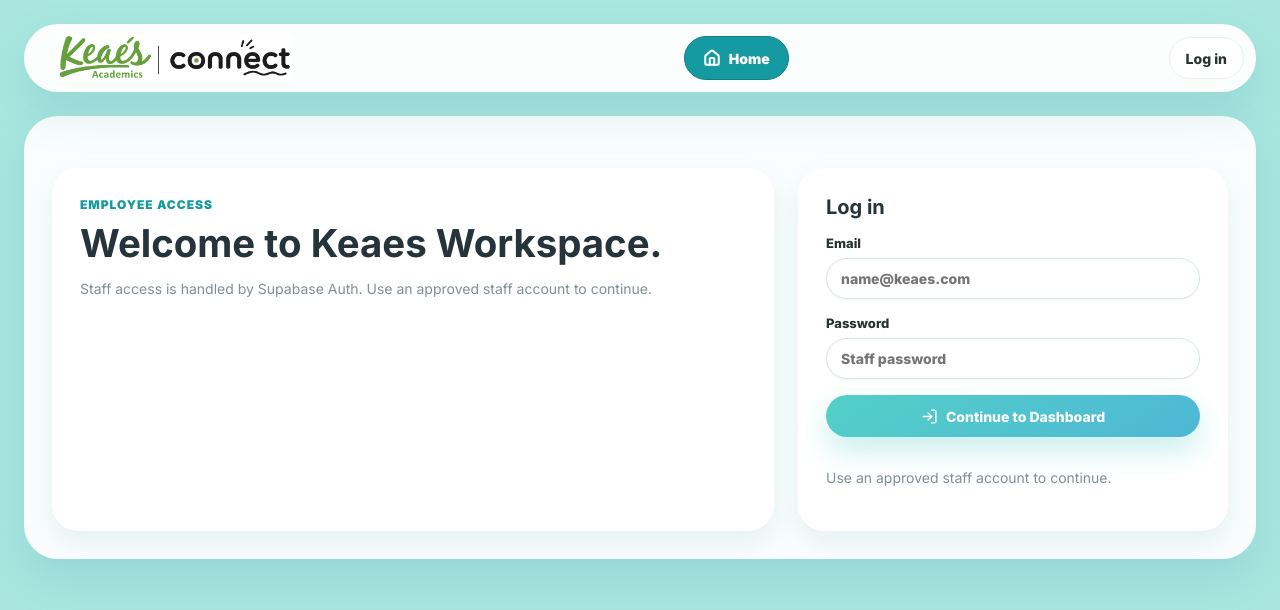
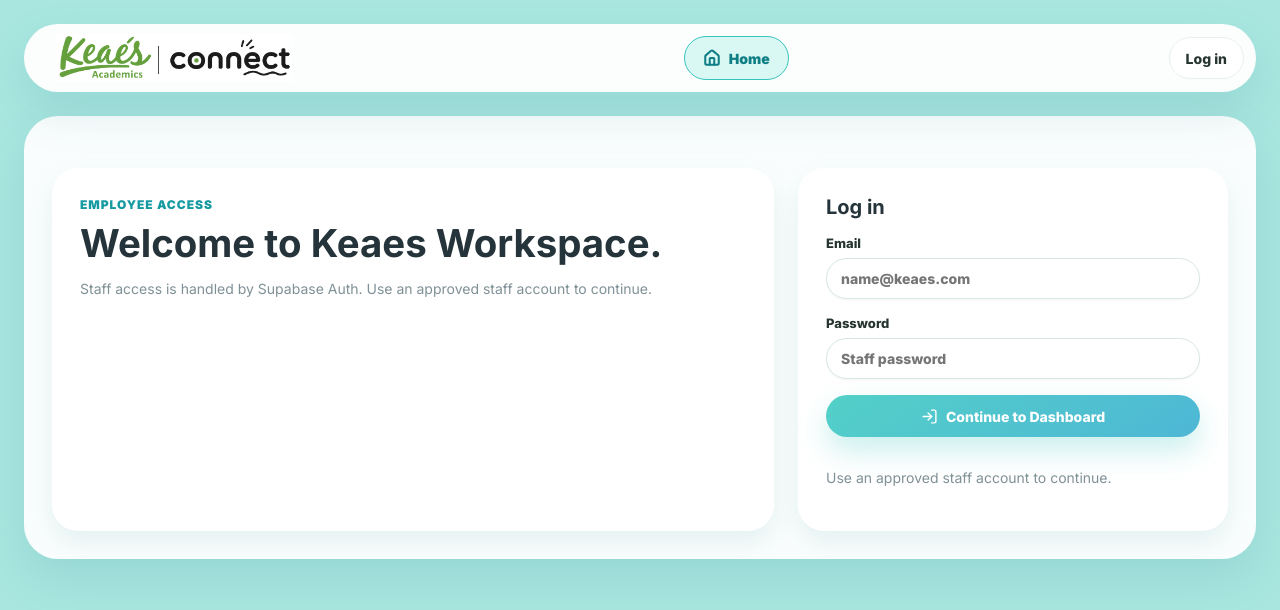
Before and after one commit to rpitaakphong/KeaesConnect, a Next.js app in the folder apps/workspace-next/: page /login in a window 1280 px wide. Shown: the top 610 px of the page. Built offline with nearby package versions, Linux system fonts and the light colour scheme; no server answers.

Commit message:
Lighten active home nav button

```diff
--- a/apps/workspace-next/src/styles/globals.css
+++ b/apps/workspace-next/src/styles/globals.css
@@ -249,16 +249,16 @@
   color: var(--green-dark);
 }
 .nav-link.is-active {
-  background: #169aa1;
-  border-color: #0f7f85;
-  color: #ffffff;
+  background: #d9f7f3;
+  border-color: #36c4bb;
+  color: #0f7f85;
   box-shadow: none;
   text-shadow: none;
 }
 .nav-link.is-active:hover {
-  background: #118890;
-  border-color: #0b7278;
-  color: #ffffff;
+  background: #c8f1ed;
+  border-color: #169aa1;
+  color: #0b7278;
   box-shadow: none;
 }
 
```
